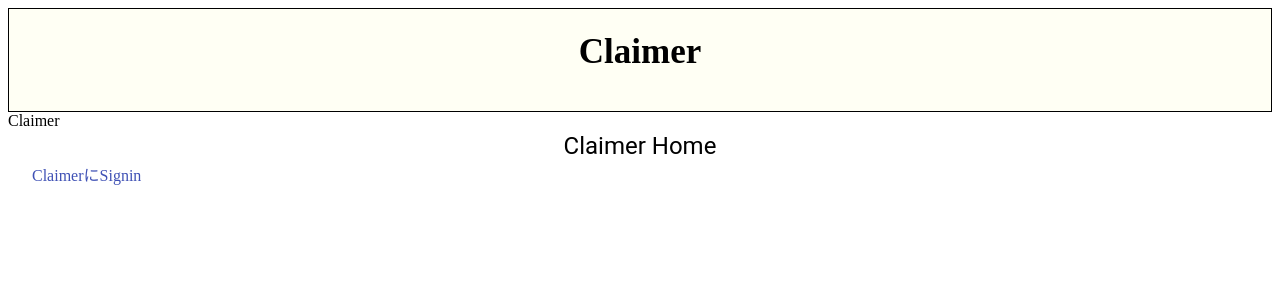
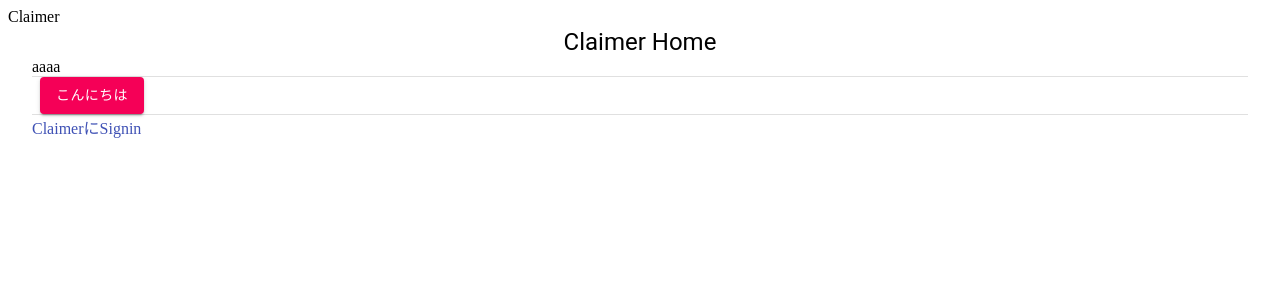
Before and after one commit to 3-month-developmant/front, a React (Create React App) app: page / in a window 1280 px wide. Shown: the top 300 px of the page. Built offline with nearby package versions, Linux system fonts and the light colour scheme.

Commit message:
Dividerを使った

```diff
--- a/public/index.html
+++ b/public/index.html
@@ -28,9 +28,6 @@
     <title>Claimer</title>
   </head>
   <body>
-    <header>
-      <h1>Claimer</h1>
-    </header>
     <noscript>You need to enable JavaScript to run this app.</noscript>
     <div id="root"></div>
     <!--
--- a/src/component/Home.jsx
+++ b/src/component/Home.jsx
@@ -3,14 +3,32 @@ import ReactDOM from 'react-dom';
 import Typography from '@material-ui/core/Typography';
 import { Container } from '@material-ui/core';
 import Link from '@material-ui/core/Link';
-
+import Box from '@material-ui/core/Box';
+import Button from '@material-ui/core/Button';
+import Grid from '@material-ui/core/Grid';
+import Divider from '@material-ui/core/Divider';
 const Home=()=>{
     return(
         <Container>
-        <Typography component="h1" variant="h5">
-        Claimer Home
-        </Typography>
-        <Link href='/Signin'>ClaimerにSignin</Link>
+            <Typography component="h1" variant="h5">
+            Claimer Home
+            </Typography>
+            <Grid
+                Container
+                direction="row"
+                justify="center"
+                alignItems="center"
+            >
+                aaaa
+            </Grid>
+            <Divider />
+            <Box component="span" m={1}>
+                <Button color="secondary" variant="contained">
+                    こんにちは
+                </Button>
+            </Box>
+            <Divider />
+            <Link href='/Signin'>ClaimerにSignin</Link>
         </Container>
     );
 }
```
